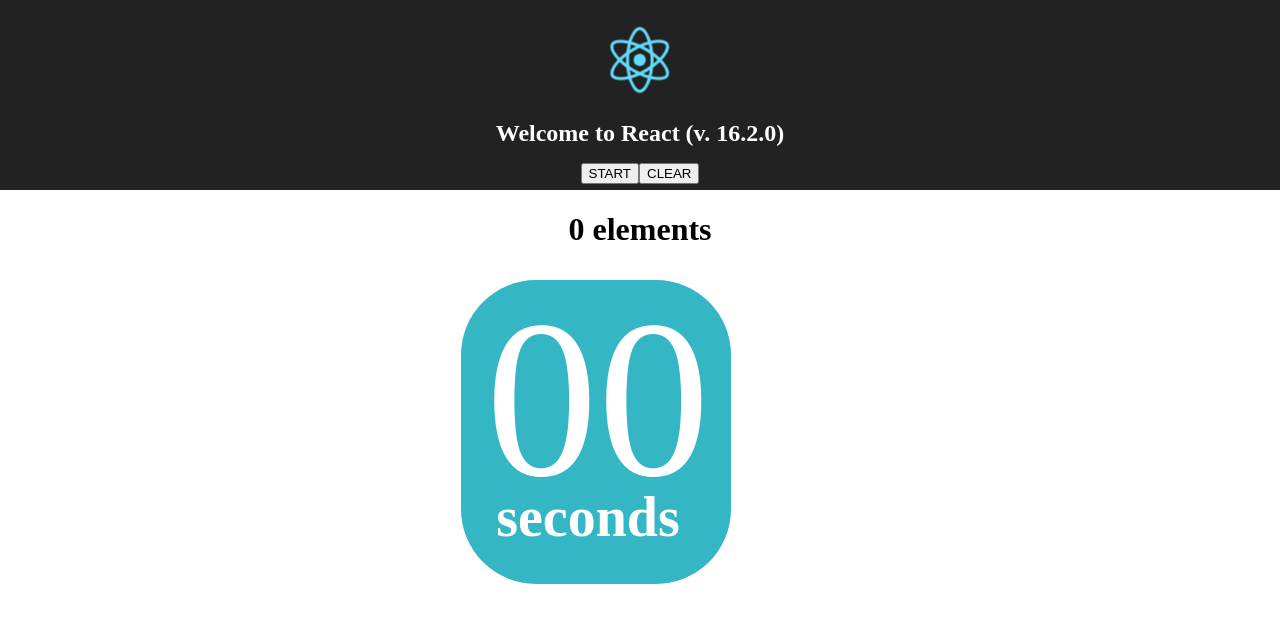
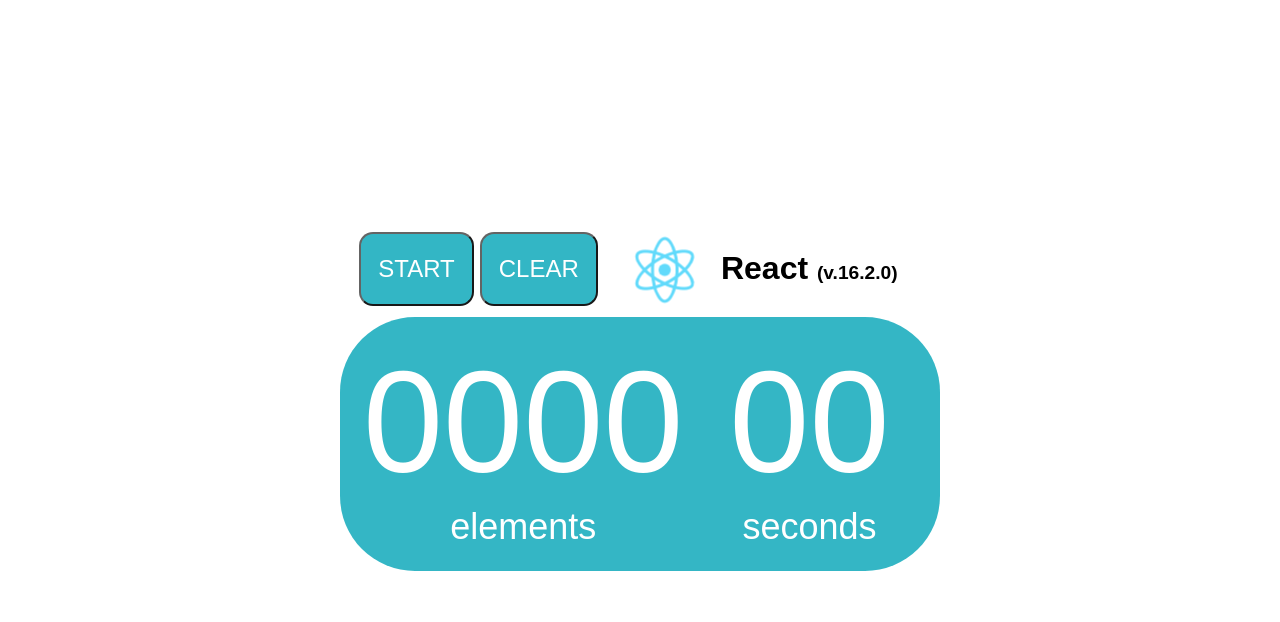
Before and after one commit to acamposruiz/javascripts-frameworks-performance-tests, a React (Create React App) app in the folder react-test/: page / in a window 1280 px wide. Shown: the top 622 px of the page. Built offline with nearby package versions, Linux system fonts and the light colour scheme.

Commit message:
React - New Design

```diff
--- a/react-test/src/App.css
+++ b/react-test/src/App.css
@@ -1,5 +1,6 @@
 .App {
     text-align: center;
+    font-family: sans-serif;
 }
 
 .App-logo {
@@ -15,7 +16,10 @@
 }
 
 .App-title {
-  font-size: 1.5em;
+    top: -83px;
+    position: relative;
+    font-size: 2em;
+    padding-bottom: 28px;
 }
 
 .App-intro {
@@ -27,38 +31,97 @@
 }
 
 @keyframes App-logo-spin {
-  from { transform: rotate(0deg); }
-  to { transform: rotate(360deg); }
+    from {
+        transform: rotate(0deg);
+    }
+    to {
+        transform: rotate(360deg);
+    }
 }
 
+.modal-container {
+    width: 100%;
+    position: absolute;
+    height: 100%;
+    display: flex;
+    flex-direction: column;
+    justify-content: center;
+}
 
-.timer-modal {
+.modal-container .modal-head {
+    margin-bottom: 8px;
+    height: 80px;
+    display: flex;
+    flex-direction: row;
+    justify-content: center;
+}
+
+.modal-container .modal-head .logo {
+    padding-right: 26px;
+    background-color: white;
+    border-radius: 14px;
+    margin-left: 7px;
+}
+
+.modal-head img {
+    position: relative;
+    top: 31px;
+}
+
+.modal-container .controls {
+    display: flex;
+}
+
+.modal-container .controls button {
+    margin: 3px;
     opacity: .9;
     background-color: #1eafbf;
-    pointer-events: none;
-    position: absolute;
     color: white;
-    top: 35%;
-    left: 36%;
-    font-size: 14em;
+    border-radius: 14px;
+    padding: 17px;
+    font-size: 1.5em;
+}
+
+.modal-container .controls button.active {
+    background-color: white;
+    color: red;
+    opacity: 1;
+}
+
+.logo small {
+    font-size: .6em;
+}
+
+.modal-container .modal-content {
+    display: flex;
+    flex-direction: row;
+    justify-content: center;
+}
+
+.modal-container .modal-content .content {
+    opacity: .9;
+    background-color: #1eafbf;
+    color: white;
     border-radius: 75px;
+    width: 600px;
+}
+
+.modal-container .counter {
+    display: flex;
+    flex-direction: column;
+    justify-content: center;
+    font-size: 9em;
     padding: 23px;
 }
 
-.timer-modal p {
+.modal-container .counter p {
+    position: inherit;
     margin: 0px;
-    position: relative;
     padding: 0px;
-    top: -33px;
-    right: -2px;
 }
 
-.timer-modal small {
-    font-weight: bold;
-    top: 79%;
+.modal-container .counter small {
     font-size: 0.25em;
-    position: absolute;
+    margin: 0px;
     padding: 0px;
-    top: 205px;
-    right: 51px;
 }
--- a/react-test/src/App.js
+++ b/react-test/src/App.js
@@ -71,31 +71,43 @@ class App extends Component {
   }
 
   render() {
+      var extradigits =  (this.state.step === 0)? '000': (this.state.step < 10)? '00': (this.state.step < 100)? '0':'';
     return (
-
       <div className="App">
-        <header className="App-header">
-          <img src={logo} className="App-logo" alt="logo"/>
-          <h1 className="App-title">Welcome to React (v. 16.2.0)</h1>
-          <button onClick={this.switchState}>
-            {this.state.isToggleOn ? 'STOP' : 'START'}
-          </button>
-          <button onClick={this.clear}>
-            CLEAR
-          </button>
-        </header>
-        <div  className="step-info">
-          <h1>{this.state.step * 10} elements</h1>
-
-        </div>
         <div className="App-intro content">
           {this.state.mockData.map(function (data, i) {
             return <div key={i} style={data.style}>{data.content}</div>
           })}
         </div>
-        <div className="timer-modal">
-          <p> {(this.state.secondsCounter < 10)? "0": ""}{this.state.secondsCounter}</p>
-          <small>seconds</small>
+        <div className="modal-container">
+              <div className="modal-head">
+                <div className="controls">
+                  <button  className={this.state.isToggleOn ? 'active' : 'no-active'} onClick={this.switchState}>
+                    {this.state.isToggleOn ? 'STOP' : 'START'}
+                  </button>
+                  <button onClick={this.clear}>
+                    CLEAR
+                  </button>
+                </div>
+                <div className="logo">
+                  <h5 className="App-title">
+                    <img src={logo} className="App-logo" alt="logo"/>
+                    React <small>(v.16.2.0)</small>
+                  </h5>
+                </div>
+              </div>
+            <div className="modal-content">
+              <div className="content">
+                <div className="counter elements">
+                  <p>{extradigits}{this.state.step * 10}</p>
+                  <small>elements</small>
+                </div>
+                <div className="counter time">
+                  <p> {`${(this.state.secondsCounter < 10) ? "0" : ""}${this.state.secondsCounter}`}</p>
+                  <small>seconds</small>
+                </div>
+              </div>
+            </div>
         </div>
       </div>
     );
```
Lines whose indentation alone changed are shown as unchanged.
